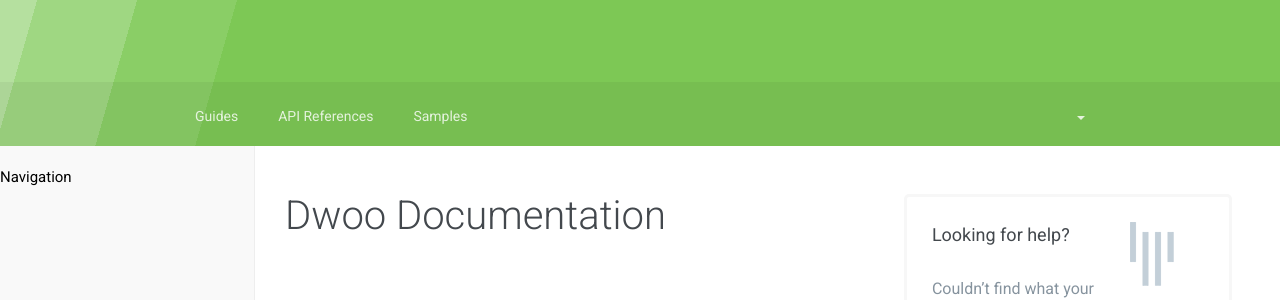
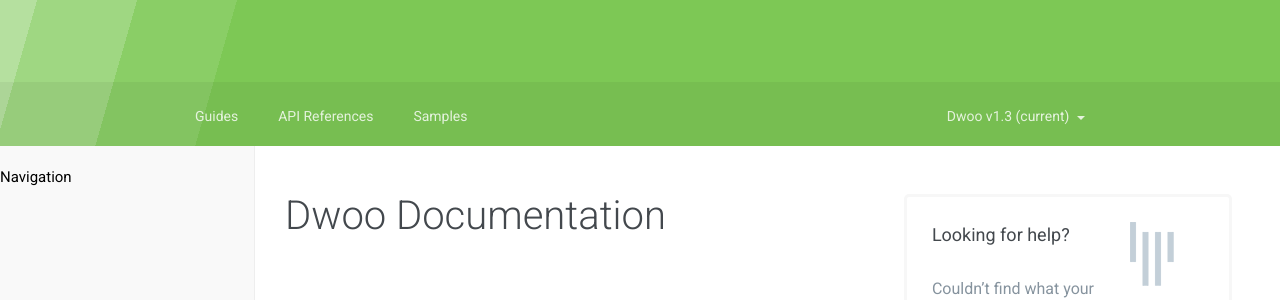
Before and after one commit to dwoo-project/docs, a Jekyll site: the page built from documentation/v1.3/index.md, in a window 1280 px wide. Shown: the part 368-668 px from the top of the page. Built offline with Jekyll 4.4.1, drawn with Linux system fonts in a browser that asks for light colours; nearby versions of some CDN libraries.

Commit message:
Detect version number from URL

```diff
--- a/_includes/archive-list.html
+++ b/_includes/archive-list.html
@@ -1,7 +1,8 @@
+{% assign version = page.url | remove:'documentation' | replace:'/',' ' | truncatewords: 1, "" %}
 <li class="nav-item ml-auto dropdown">
     <a class="nav-link dropdown-toggle" data-toggle="dropdown" href="#" role="button" aria-haspopup="true" aria-expanded="false">
         {% for item in site.data.docsarchive %}
-            {% if item.current == true %}
+            {% if item.name == version %}
                 Dwoo {{ item.name }} (current)
             {% endif %}
         {% endfor %}
@@ -9,7 +10,7 @@
     </a>
     <div class="dropdown-menu">
         {% for item in site.data.docsarchive %}
-            {% if item.current != true %}
+            {% if item.name != version %}
                 <a class="dropdown-item" href="/documentation/{{ item.name }}/">Dwoo {{ item.name }}</a>
             {% endif %}
         {% endfor %}
```
